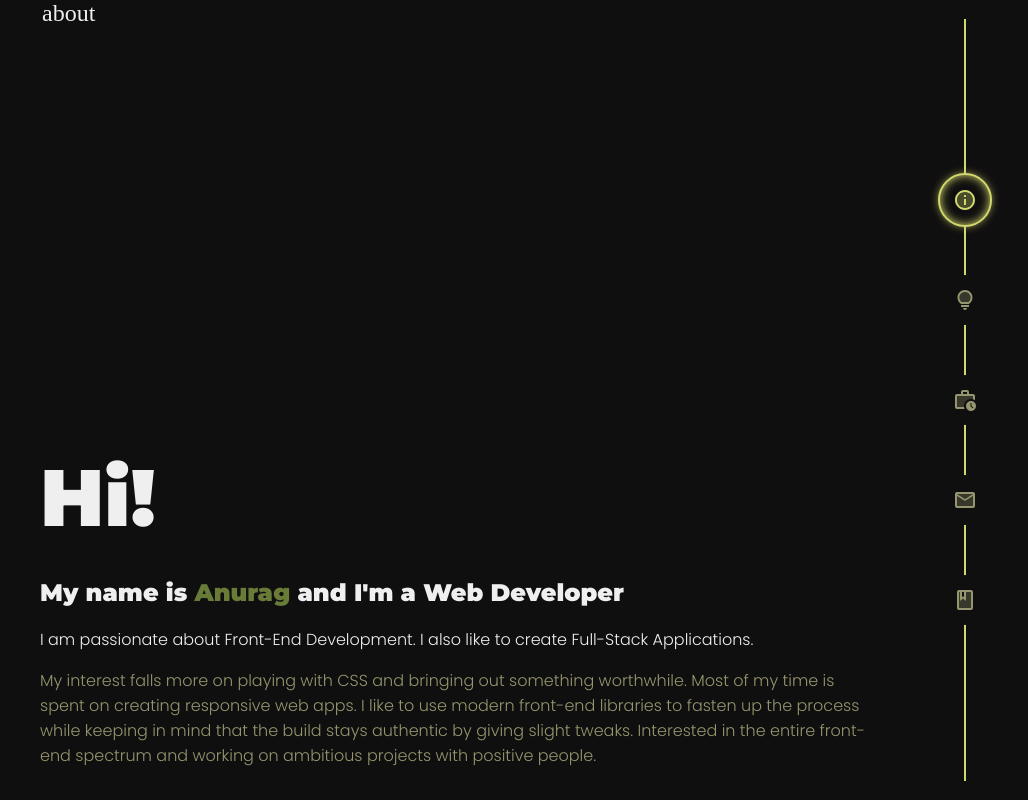
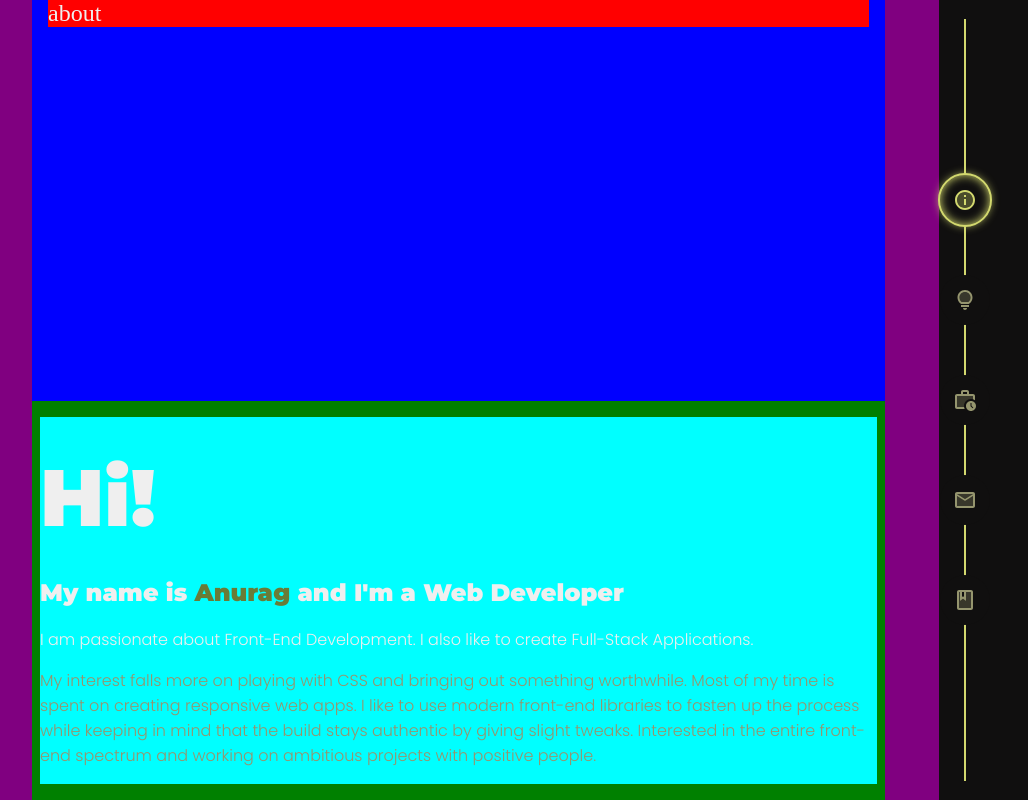
Before and after one commit to eggratanurag/profile, a React (Vite) app: page / in a window 1280 px wide. Shown: the whole page, without its empty margins (128-1156 px from the left). Built offline with nearby package versions, Linux system fonts and the light colour scheme; a web font is replaced by a local one.

Commit message:
fixed the layout and added colors

```diff
--- a/src/home.css
+++ b/src/home.css
@@ -25,20 +25,22 @@ body {
     color: #EFEFEF;
   }
   .container {
-    /* background-color: red; */
+    background-color: purple;
     width: 100%;
     height: 100%;
     scroll-snap-type: y mandatory;
     overflow-y: scroll;
   }
+  .page {
+    background-color: aqua;
+  }
 .container section {
 
-  /* align-items: left; */
+
   display: flex;
   flex-direction: column;
-  align-items: left;
-  justify-content: center;
-  /* background-color: blue; */
+  justify-content: space-between;
+  background-color: blue;
     margin: 0 auto;
     width: 70%;
     height: 100%;
@@ -50,7 +52,7 @@ body {
 
   align-items: center;
   flex-direction: column;
-  /* background-color: green; */
+  background-color: green;
 }
 .page {
   margin: 5rem 10rem;
@@ -122,12 +124,10 @@ button:hover:enabled {
 
 }
 .curls {
-  /* background-color: red; */
+  background-color: red;
   margin: 1rem;
   font-family: 'Zeyada', cursive;
-  margin: 0 0 auto 10px;
-/* position: relative;
- top: 0; */
+  margin-top: 0px;
   font-size: 1.5rem;
 }
 .iconsDiv {
@@ -145,7 +145,7 @@ button:hover:enabled {
     width: 50%;
   background: rgb(210,216,110);
    filter: blur(8rem);
-   /* opacity: 0.6; */
+
   position: relative;
    top: 20rem;
    right: 10rem;
@@ -154,7 +154,7 @@ button:hover:enabled {
     width: 50%;
   background: rgb(210,216,110);
    filter: blur(8rem);
-   /* opacity: 0.3; */
+
   position: relative;
   top: 8rem;
   right: 40rem;
```
